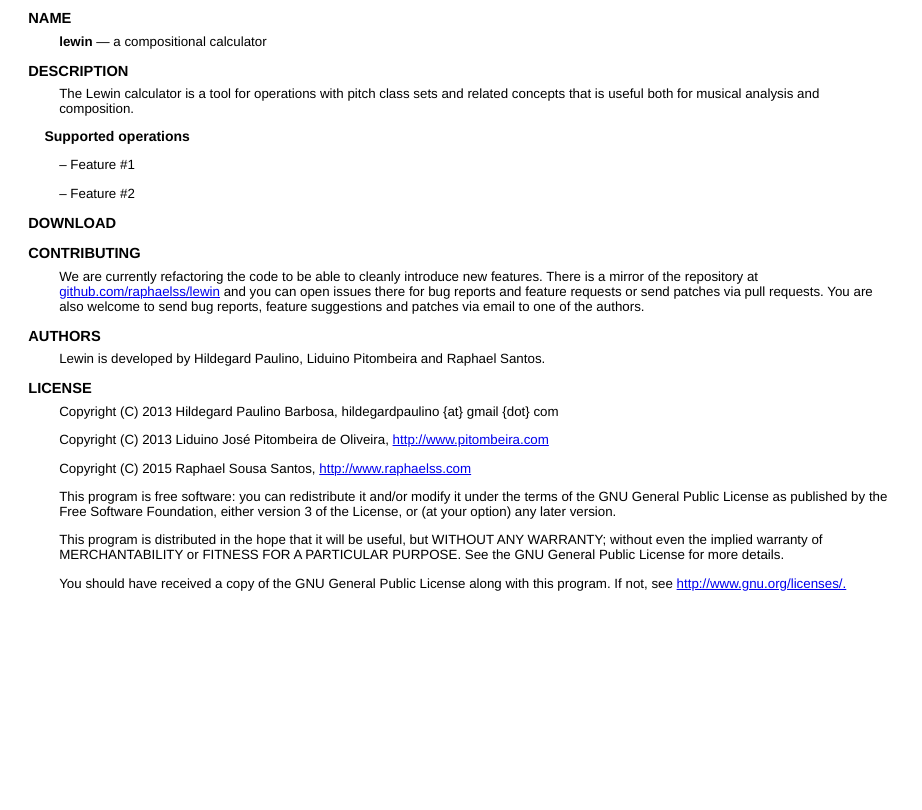
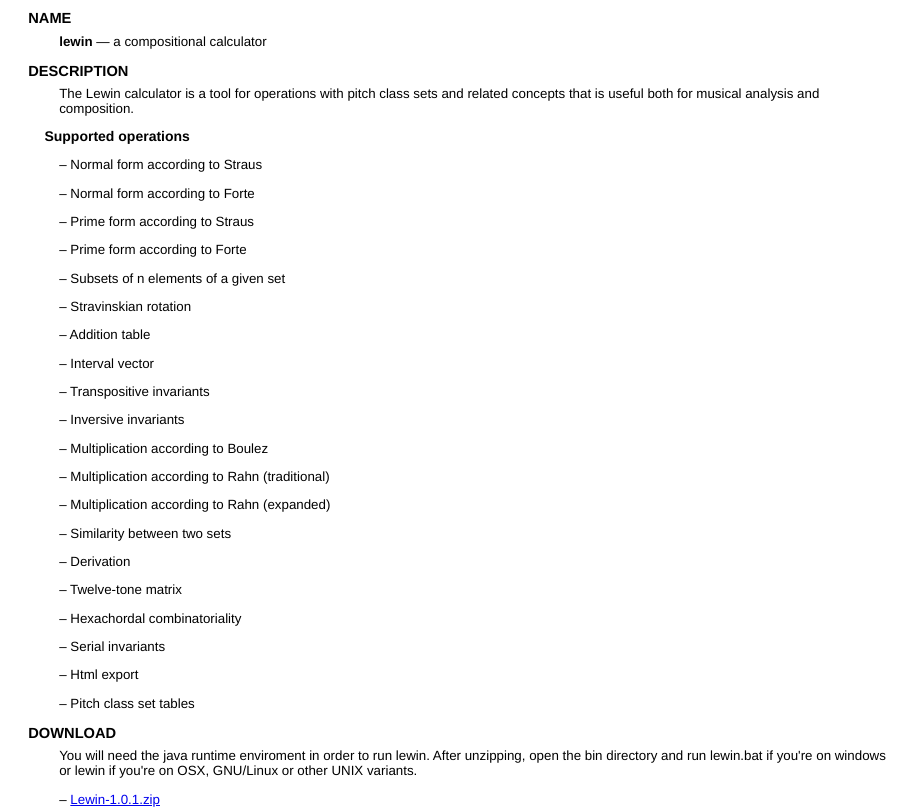
Before and after one commit to raphaelss/lewin, a plain HTML site: page index.html in a window 1280 px wide. Shown: the top 810 px of the page, without its empty margins (0-922 px from the left). Drawn offline with Linux system fonts and the light colour scheme.

Commit message:
update page.

```diff
--- a/index.html
+++ b/index.html
@@ -22,14 +22,54 @@
 <h1 id="x4445534352495054494f4e">DESCRIPTION</h1> The Lewin calculator is a tool for operations with pitch class sets and related concepts that is useful both for musical analysis and composition.<div class="subsection">
 <h2 id="x537570706f72746564206f7065726174696f6e73">Supported operations</h2><ul style="margin-top: 0.00em;margin-bottom: 0.00em;" class="list list-hyph">
 <li class="list-hyph" style="margin-top: 1.00em;">
-Feature #1</li>
+Normal form according to Straus</li>
 <li class="list-hyph" style="margin-top: 1.00em;">
-Feature #2</li>
+Normal form according to Forte</li>
+<li class="list-hyph" style="margin-top: 1.00em;">
+Prime form according to Straus</li>
+<li class="list-hyph" style="margin-top: 1.00em;">
+Prime form according to Forte</li>
+<li class="list-hyph" style="margin-top: 1.00em;">
+Subsets of n elements of a given set</li>
+<li class="list-hyph" style="margin-top: 1.00em;">
+Stravinskian rotation</li>
+<li class="list-hyph" style="margin-top: 1.00em;">
+Addition table</li>
+<li class="list-hyph" style="margin-top: 1.00em;">
+Interval vector</li>
+<li class="list-hyph" style="margin-top: 1.00em;">
+Transpositive invariants</li>
+<li class="list-hyph" style="margin-top: 1.00em;">
+Inversive invariants</li>
+<li class="list-hyph" style="margin-top: 1.00em;">
+Multiplication according to Boulez</li>
+<li class="list-hyph" style="margin-top: 1.00em;">
+Multiplication according to Rahn (traditional)</li>
+<li class="list-hyph" style="margin-top: 1.00em;">
+Multiplication according to Rahn (expanded)</li>
+<li class="list-hyph" style="margin-top: 1.00em;">
+Similarity between two sets</li>
+<li class="list-hyph" style="margin-top: 1.00em;">
+Derivation</li>
+<li class="list-hyph" style="margin-top: 1.00em;">
+Twelve-tone matrix</li>
+<li class="list-hyph" style="margin-top: 1.00em;">
+Hexachordal combinatoriality</li>
+<li class="list-hyph" style="margin-top: 1.00em;">
+Serial invariants</li>
+<li class="list-hyph" style="margin-top: 1.00em;">
+Html export</li>
+<li class="list-hyph" style="margin-top: 1.00em;">
+Pitch class set tables</li>
 </ul>
 </div>
 </div>
 <div class="section">
-<h1 id="x444f574e4c4f4144">DOWNLOAD</h1></div>
+<h1 id="x444f574e4c4f4144">DOWNLOAD</h1> You will need the java runtime enviroment in order to run lewin. After unzipping, open the bin directory and run lewin.bat if you're on windows or lewin if you're on OSX, GNU/Linux or other UNIX variants.<ul style="margin-top: 0.00em;margin-bottom: 0.00em;" class="list list-hyph">
+<li class="list-hyph" style="margin-top: 1.00em;">
+<a class="link-ext" href="http://lewin.raphaelss.com/lewin-1.0.1.zip">Lewin-1.0.1.zip</a></li>
+</ul>
+</div>
 <div class="section">
 <h1 id="x434f4e545249425554494e47">CONTRIBUTING</h1> We are currently refactoring the code to be able to cleanly introduce new features. There is a mirror of the repository at <a class="link-ext" href="https://github.com/raphaelss/lewin">github.com/raphaelss/lewin</a> and you can open issues there for bug reports and feature requests or send patches via pull requests. You are also welcome to send bug reports, feature suggestions and patches via email to one of the authors.</div>
 <div class="section">
```
